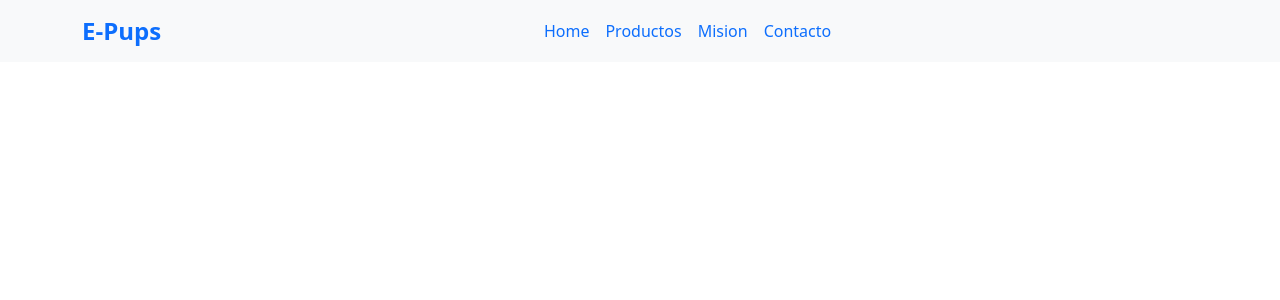
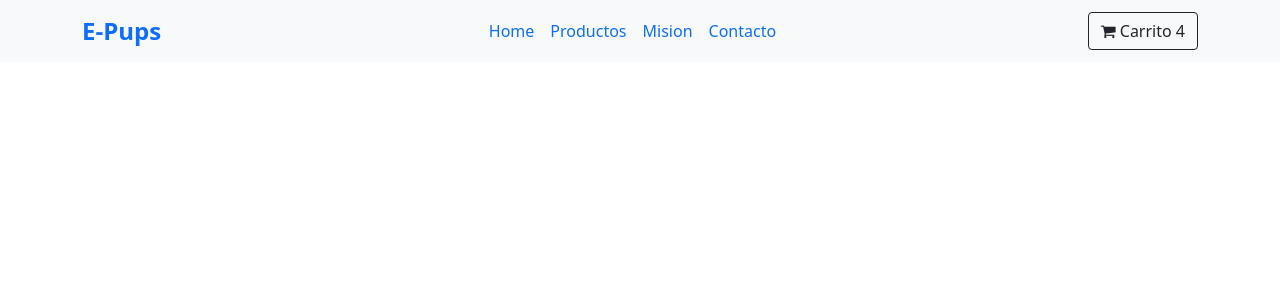
Before and after one commit to glberte/mitienda, a React (Create React App) app: page / in a window 1280 px wide. Shown: the top 300 px of the page. Built offline with nearby package versions, Linux system fonts and the light colour scheme.

Commit message:
nuevo componente CartWidget con icono de FontAwesome agregado al Nav

```diff
--- /dev/null
+++ b/src/Components/CartWidget.jsx
@@ -0,0 +1,11 @@
+const CartWiget = () => {
+    return (
+        <div>
+            <a href="" className="btn btn-outline-dark">
+                <i className=" fa fa-shopping-cart"></i> Carrito 4</a>
+
+        </div>
+    )
+}
+
+export default CartWiget;
--- a/src/Components/Nav.jsx
+++ b/src/Components/Nav.jsx
@@ -1,3 +1,5 @@
+import CartWiget from "./CartWidget";
+
 const NavBar = () => {
   return (
     <div>
@@ -23,6 +25,7 @@ const NavBar = () => {
         </li>
 
       </ul>
+      <CartWiget/>
     </div>
   </div>
 </nav>
```
